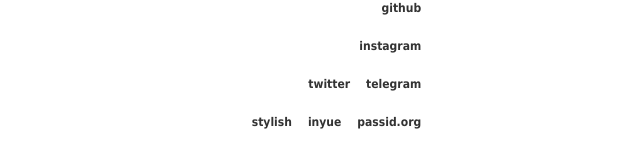
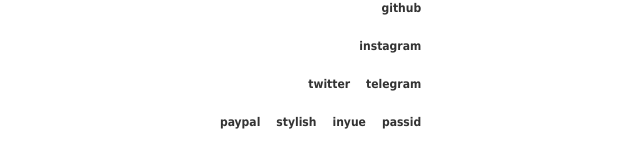
Before and after one commit to yeeh/www.yeh.sh, a Jekyll site: the page built from index.html, in a window 1280 px wide. Shown: the part 394-562 px from the top of the page, without its empty margins (526-1166 px from the left). Built offline with Jekyll 4.4.1, drawn with Linux system fonts in a browser that asks for light colours.

Commit message:
➕ paypal

```diff
--- a/index.html
+++ b/index.html
@@ -8,5 +8,5 @@ layout: default
     <p><a href="https://github.com/PerryYeh" rel="via nofollow" target="_blank">github</a></p>
     <p><a href="https://instagram.com/PerryYeh" rel="nofollow" target="_blank">instagram</a></p>
     <p><a href="https://twitter.com/PerryYeh" rel="nofollow" target="_blank">twitter</a><a href="https://t.me/PerryYeh" rel="chat nofollow">telegram</a></p>
-<p><a href="https://userstyles.org/users/450687" rel="nofollow" target="_blank">stylish</a><a href="https://www.inyue.com/" target="_blank" title="Music Discover">inyue</a><a href="https://www.passid.org/" target="_blank" title="Password Generator">passid.org</a></p>
+    <p><a href="https://paypal.me/peryyeh" rel="nofollow" target="_blank">paypal</a><a href="https://userstyles.org/users/450687" rel="nofollow" target="_blank">stylish</a><a href="https://www.inyue.com/" target="_blank" title="Music Discover">inyue</a><a href="https://www.passid.org/" target="_blank" title="Password Generator">passid</a></p>
 </div>
```
Lines whose indentation alone changed are shown as unchanged.
